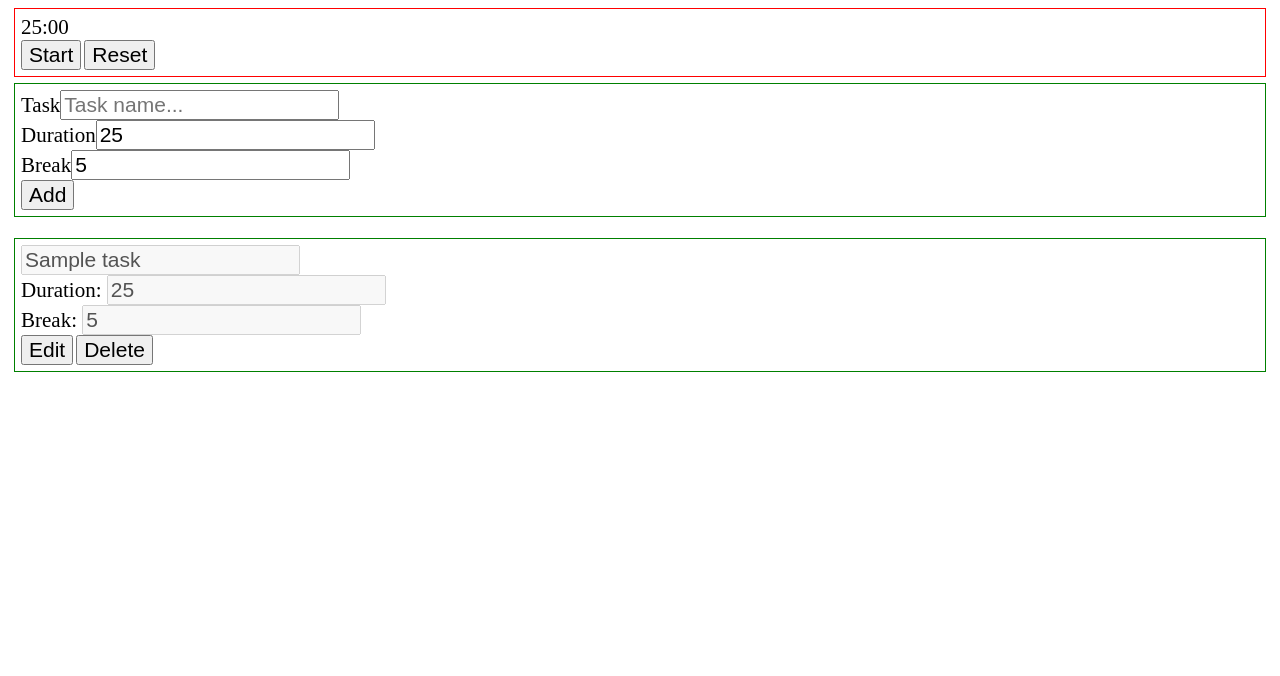
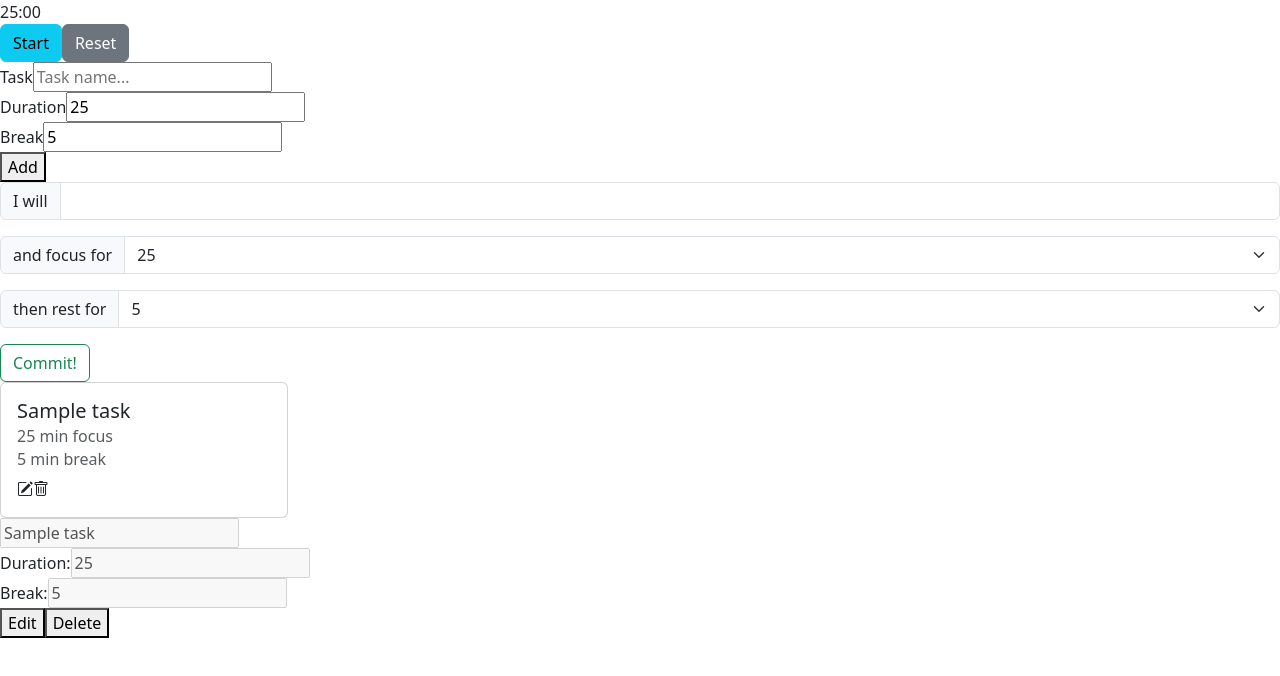
Before and after one commit to jayson-nacional/pomoticker, a React (Vite) app in the folder ui/: page / in a window 1280 px wide. Shown: the top 676 px of the page. Built offline with nearby package versions, Linux system fonts and the light colour scheme.

Commit message:
setup bootstrap

```diff
--- a/ui/package.json
+++ b/ui/package.json
@@ -10,6 +10,8 @@
 		"preview": "vite preview"
 	},
 	"dependencies": {
+		"bootstrap": "^5.3.8",
+		"bootstrap-icons": "^1.13.1",
 		"react": "^19.2.5",
 		"react-dom": "^19.2.5"
 	},
--- a/ui/src/App.jsx
+++ b/ui/src/App.jsx
@@ -1,13 +1,7 @@
+import "bootstrap/dist/css/bootstrap.min.css"
+import "bootstrap/dist/js/bootstrap.bundle.min"
+import "bootstrap-icons/font/bootstrap-icons.css"
 import Pomoticker from "./Pomoticker"
-
-const TODOS = [
-	{
-		id: 1,
-		name: "Sample task",
-		duration: 25,
-		breakDuration: 5
-	}
-];
 
 function App() {
 	return (
--- a/ui/src/Timer.jsx
+++ b/ui/src/Timer.jsx
@@ -55,8 +55,18 @@ export default function Timer({ currentTask }) {
 					{renderTimeDisplay()}
 				</div>
 				<div>
-					<button onClick={handleStartPause}>{isRunning ? 'Pause' : 'Start'}</button>
-					<button onClick={handleReset}>Reset</button>
+					<button
+						type="button"
+						className="btn btn-info"
+						onClick={handleStartPause}>
+						{isRunning ? 'Pause' : 'Start'}
+					</button>
+					<button
+						type="button"
+						className="btn btn-secondary"
+						onClick={handleReset}>
+						Reset
+					</button>
 				</div>
 			</div>
 		</>
--- a/ui/src/TodoItem.jsx
+++ b/ui/src/TodoItem.jsx
@@ -1,4 +1,7 @@
 import { useState } from "react";
+
+const focusDurations = [5, 10, 15, 20, 25, 30, 35, 40, 45, 50];
+const breakDurations = [5, 10, 15, 20];
 
 export default function TodoItem({
 	id,
@@ -40,6 +43,54 @@ export default function TodoItem({
 
 	return (
 		<>
+			<div className="input-group mb-3">
+				<span className="input-group-text" id="task">I will</span>
+				<input type="text" className="form-control" aria-label="Username" aria-describedby="basic-addon1" />
+			</div>
+			<div className="input-group mb-3">
+				<label className="input-group-text" htmlFor="focus">and focus for</label>
+				<select className="form-select" id="focus" defaultValue={25}>
+					{
+						focusDurations.map(value => {
+							return (
+								<option
+									key={value}
+									value={value}>
+									{value}
+								</option>
+							);
+						})
+					}
+				</select>
+			</div>
+			<div className="input-group mb-3">
+				<label className="input-group-text" htmlFor="break">then rest for</label>
+				<select className="form-select" id="break" defaultValue={5}>
+					{
+						breakDurations.map(value => {
+							return (
+								<option
+									key={value}
+									value={value}>
+									{value}
+								</option>
+							);
+						})
+					}
+				</select>
+			</div>
+			<div>
+				<button type="button" className="btn btn-outline-success">Commit!</button>
+			</div>
+			<div className="card" style={{ "width": "18rem" }} >
+				<div className="card-body">
+					<h5 className="card-title">{taskName}</h5>
+					<h6 className="card-subtitle mb-2 text-body-secondary">{taskDuration} min focus</h6>
+					<h6 className="card-subtitle mb-2 text-body-secondary">{taskBreakDuration} min break</h6>
+					<i className="bi bi-pencil-square"></i>
+					<i className="bi bi-trash"></i>
+				</div>
+			</div >
 			<div className="todo-item">
 				<div>
 					<input value={taskName}
--- a/ui/src/TodoList.jsx
+++ b/ui/src/TodoList.jsx
@@ -7,8 +7,8 @@ export default function TodoList({
 }) {
 	const output = todos.map((todo) => {
 		return (
-			<li key={todo.id}>
 			<TodoItem
+				key={todo.id}
 				id={todo.id}
 				name={todo.name}
 				duration={todo.duration}
@@ -16,15 +16,12 @@ export default function TodoList({
 				onDelete={onDelete}
 				onUpdate={onUpdate}
 			/>
-			</li>
 		);
 	});
 
 	return (
 		<>
-			<ul>
 			{output}
-			</ul>
 		</>
 	);
 }
--- a/ui/src/main.jsx
+++ b/ui/src/main.jsx
@@ -1,7 +1,6 @@
 import { StrictMode } from 'react'
 import { createRoot } from 'react-dom/client'
 import App from './App.jsx'
-import './styles.css'
 
 createRoot(document.getElementById('root')).render(
 	<StrictMode>
--- a/ui/src/styles.css
+++ /dev/null
@@ -1,35 +0,0 @@
-* {
-	font-size: 21px;
-}
-
-ul {
-	list-style-type: none;
-	padding: 0;
-}
-
-input {
-	margin-right: 3px;
-}
-
-.timer {
-	border: 1px solid red;
-	margin: 6px;
-	padding: 6px;
-}
-
-.todo-input {
-	border: 1px solid green;
-	margin: 6px;
-	padding: 6px;
-}
-
-.todo-item {
-	border: 1px solid green;
-	margin: 6px;
-	padding: 6px;
-}
-
-.timer button,
-.todo-item button {
-	margin-right: 3px;
-}
```
Also changed, not shown: 1 other file (tests, documents, lock files or other folders). Lines whose indentation alone changed are shown as unchanged.
